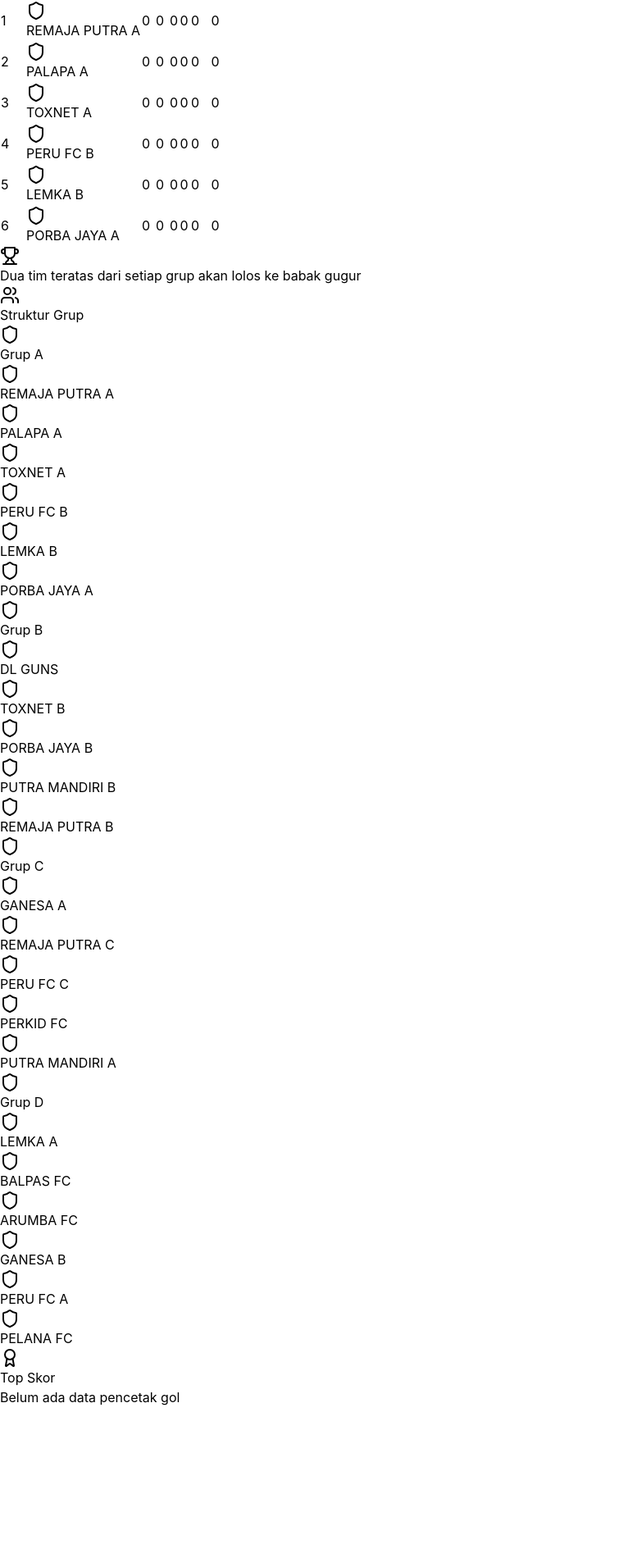
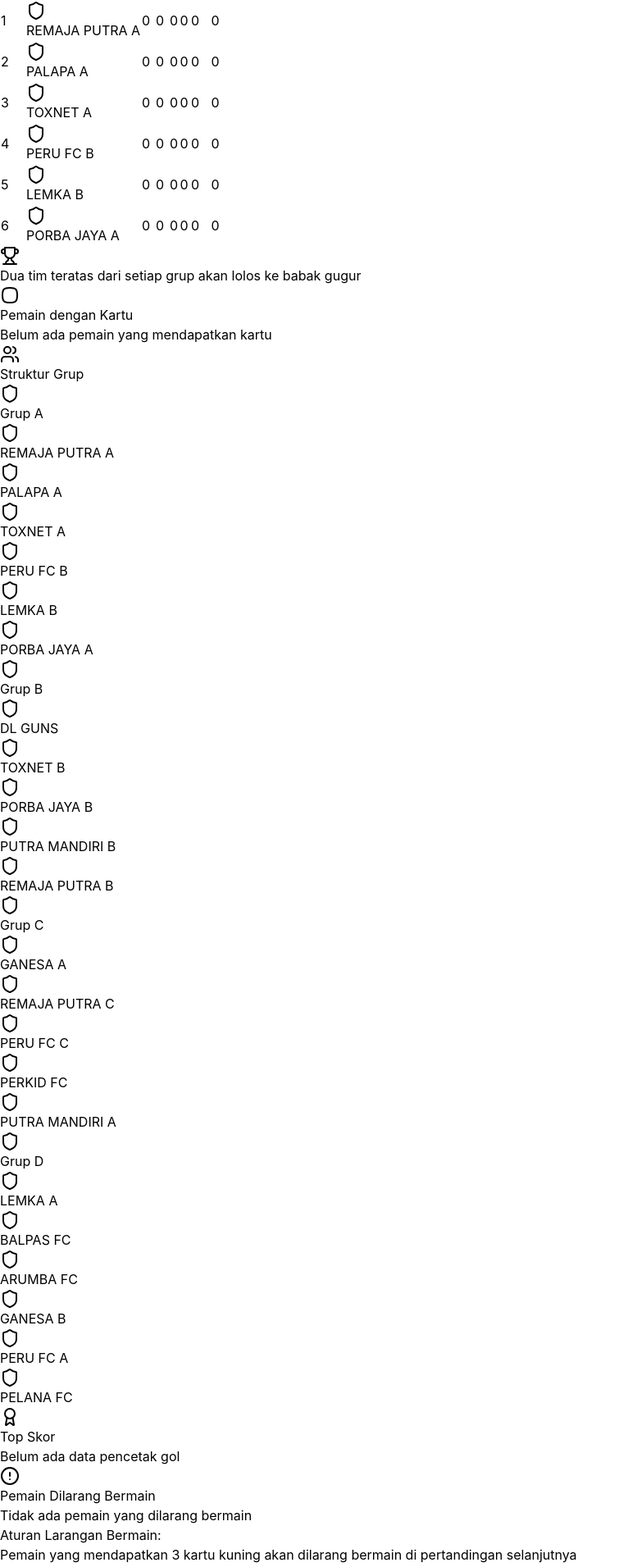
Before and after one commit to KOPJI/aplikasikartacupv, a React (Vite) app: page / in a window 1280 px wide. Shown: the part 2362-4273 px from the top of the page at 82% size, without its empty margins (0-766 px from the left). Before the commit the page ends 4078 px from the top, so only its background shows below. Built offline with nearby package versions, Linux system fonts and the light colour scheme.

Commit message:
Menambahkan tampilan pemain dengan kartu kuning dan merah serta aturan larangan bermain di halaman beranda

```diff
--- a/src/components/HomePage.tsx
+++ b/src/components/HomePage.tsx
@@ -304,6 +304,52 @@ const HomePage = () => {
               </div>
             </div>
           </div>
+
+          {/* Pemain dengan Kartu */}
+          <div className="bg-white rounded-xl shadow-lg overflow-hidden border-t-4 border-yellow-600">
+            <div className="bg-gradient-to-r from-yellow-600 to-yellow-700 p-4 text-white">
+              <h2 className="text-xl font-bold flex items-center">
+                <Squircle className="mr-2 h-5 w-5 text-yellow-300" />
+                Pemain dengan Kartu
+              </h2>
+            </div>
+
+            <div className="p-4">
+              {playersWithCards.length > 0 ? (
+                <div className="space-y-3">
+                  {playersWithCards.map((pemain) => (
+                    <div key={pemain.id} className="flex items-center p-3 rounded-lg bg-gray-50">
+                      <div className="flex-shrink-0 w-10 h-10 bg-gray-100 rounded-full flex items-center justify-center mr-3">
+                        <span className="text-gray-800 font-bold">{pemain.nomorPunggung}</span>
+                      </div>
+                      <div className="flex-grow">
+                        <div className="text-sm font-medium text-gray-900">{pemain.nama}</div>
+                        <div className="text-xs text-gray-600">{pemain.teamName}</div>
+                      </div>
+                      <div className="flex-shrink-0 flex space-x-2">
+                        {pemain.kartuKuning && pemain.kartuKuning > 0 && (
+                          <div className="px-2 py-1 bg-yellow-100 text-yellow-800 rounded-full flex items-center">
+                            <div className="w-3 h-4 bg-yellow-400 mr-1 rounded-sm"></div>
+                            <span className="text-xs font-medium">{pemain.kartuKuning}</span>
+                          </div>
+                        )}
+                        {pemain.kartuMerah && pemain.kartuMerah > 0 && (
+                          <div className="px-2 py-1 bg-red-100 text-red-800 rounded-full flex items-center">
+                            <div className="w-3 h-4 bg-red-600 mr-1 rounded-sm"></div>
+                            <span className="text-xs font-medium">{pemain.kartuMerah}</span>
+                          </div>
+                        )}
+                      </div>
+                    </div>
+                  ))}
+                </div>
+              ) : (
+                <div className="text-center py-6 text-gray-500">
+                  Belum ada pemain yang mendapatkan kartu
+                </div>
+              )}
+            </div>
+          </div>
         </div>
 
         {/* Right Column */}
@@ -395,7 +441,6 @@ const HomePage = () => {
           </div>
 
           {/* Banned Players */}
-          {bannedPlayers.length > 0 && (
           <div className="bg-white rounded-xl shadow-lg overflow-hidden border-t-4 border-red-600">
             <div className="bg-gradient-to-r from-red-600 to-red-700 p-4 text-white">
               <h2 className="text-xl font-bold flex items-center">
@@ -405,6 +450,7 @@ const HomePage = () => {
             </div>
 
             <div className="p-4">
+              {bannedPlayers.length > 0 ? (
                 <div className="space-y-3">
                   {bannedPlayers.map((pemain) => (
                     <div key={pemain.id} className="flex items-center p-3 rounded-lg bg-red-50">
@@ -423,9 +469,21 @@ const HomePage = () => {
                     </div>
                   ))}
                 </div>
+              ) : (
+                <div className="text-center py-6 text-gray-500">
+                  Tidak ada pemain yang dilarang bermain
+                </div>
+              )}
+
+              <div className="mt-4 bg-red-50 p-3 rounded-lg">
+                <h3 className="text-sm font-bold text-red-800 mb-2">Aturan Larangan Bermain:</h3>
+                <ul className="text-xs text-red-700 space-y-1 list-disc pl-4">
+                  <li>Pemain yang mendapatkan 3 kartu kuning akan dilarang bermain di pertandingan selanjutnya</li>
+                  <li>Pemain yang mendapatkan kartu merah langsung akan dilarang bermain di pertandingan selanjutnya</li>
+                </ul>
               </div>
             </div>
-          )}
+          </div>
         </div>
       </div>
     </div>
```
Lines whose indentation alone changed are shown as unchanged.
